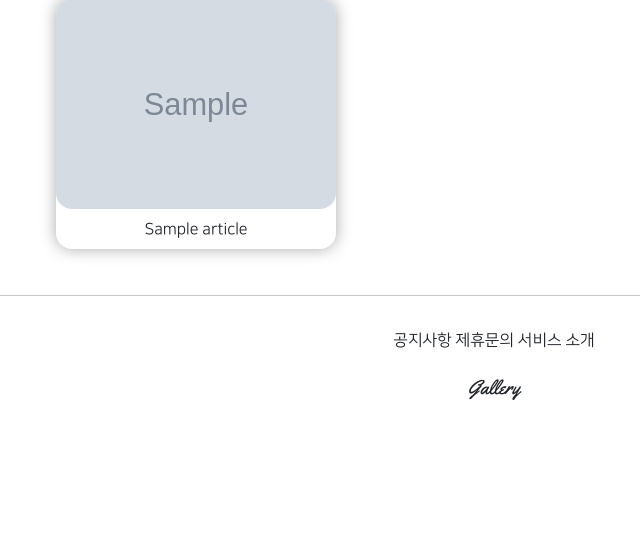
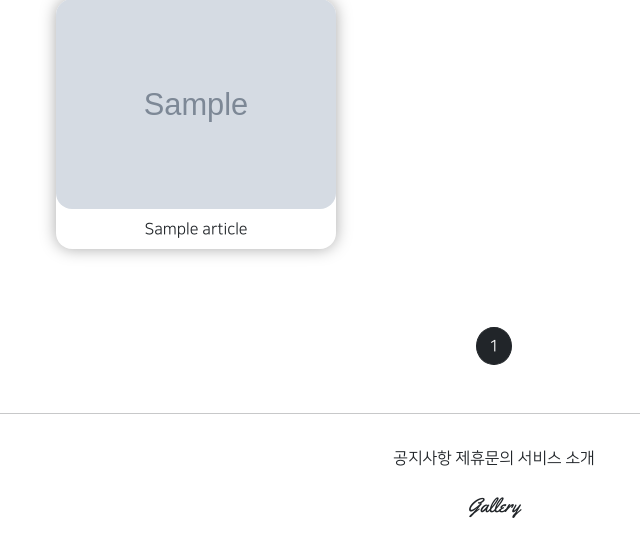
Before and after one commit to opwe37/gis_django_2, a Django app: page /articles/list/ in a window 1280 px wide. Shown: the part 186-743 px from the top of the page, without its empty margins (146-786 px from the left). Run offline with Django 3.2, Linux system fonts and the light colour scheme; tables that the repository leaves empty hold one stand-in row (values such as "Sample post"); grey boxes marked "Sample" are stand-in pictures; parts of the project's set-up code (start-up, migrations or seed data) failed here and were passed over; some libraries are stand-ins or nearby versions.

Commit message:
08.05 - [Create] Article ListView pagination

```diff
--- a/articleapp/templates/articleapp/list.html
+++ b/articleapp/templates/articleapp/list.html
@@ -6,15 +6,17 @@
     <style>
         .container div {
           width: 280px;
+
           display: flex;
+          flex-direction: column;
           justify-content: center;
           align-items: center;
+
           border-radius: 1rem;
-          flex-direction: column;
           box-shadow: 0 0 1rem darkgray;
         }
 
-        div a, img {
+        .container div a, img {
             width: 100%;
             border-radius: 1rem;
         }
@@ -36,4 +38,5 @@
 
     <script src="{% static 'js/magic-grid.cjs.js' %}"></script>
 
+    {% include 'snippets/pagination.html' %}
 {% endblock %}
--- a/articleapp/views.py
+++ b/articleapp/views.py
@@ -60,4 +60,4 @@ class ArticleListView(ListView):
     model = Article
     context_object_name = 'article_list'
     template_name = 'articleapp/list.html'
-    paginate_by = 20 # 페이지당 object수
+    paginate_by = 1 # 페이지당 object수
--- /dev/null
+++ b/templates/snippets/pagination.html
@@ -0,0 +1,15 @@
+<div class="text-center my-5">
+    {% if page_obj.has_previous %}
+    <a href="?page={{ page_obj.previous_page_number }}" class="btn btn-secondary rounded-circle">
+        {{ page_obj.previous_page_number }}
+    </a>
+    {% endif %}
+
+    <a href="#" class="btn btn-dark rounded-circle">{{ page_obj.number }}</a>
+
+    {% if page_obj.has_next %}
+    <a href="?page={{ page_obj.next_page_number }}" class="btn btn-secondary rounded-circle" >
+        {{ page_obj.next_page_number }}
+    </a>
+    {% endif %}
+</div>
```
